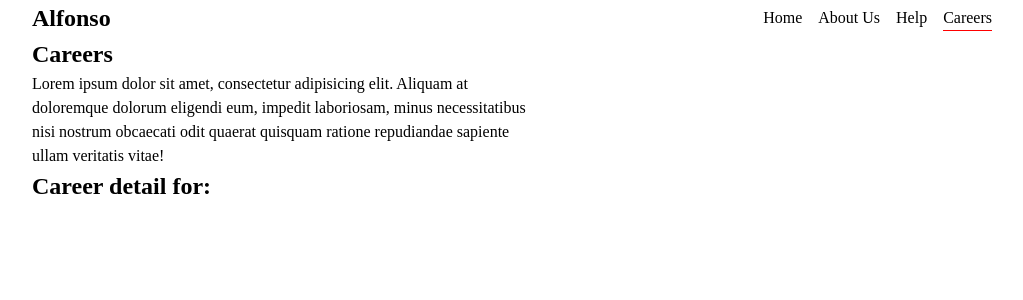
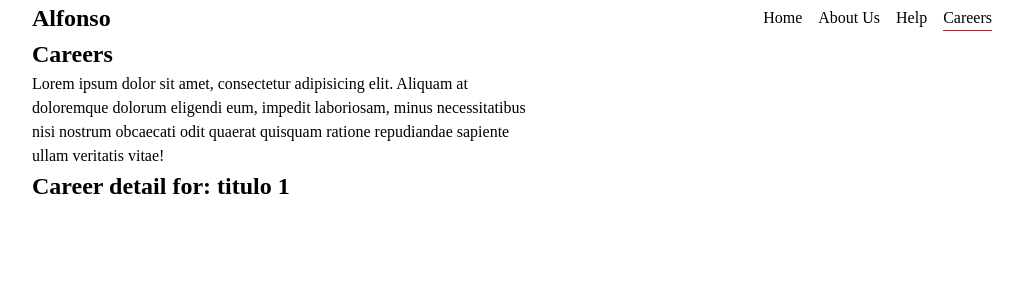
Before and after one commit to Foparty/REACTROUTER610, a React (Vite) app: page /careers/1 in a window 1280 px wide. Shown: the top 300 px of the page, without its empty margins (128-1151 px from the left). Built offline with nearby package versions, Linux system fonts and the light colour scheme.

Commit message:
test github pages

```diff
--- a/src/pages/careers/CareerDetails.jsx
+++ b/src/pages/careers/CareerDetails.jsx
@@ -18,6 +18,6 @@ export default CareerDetails;
 
 export const careerDetailsLoader = ({ params }) => {
   const { id } = params;
-    const res = `${careers}/` + id;
+  const res = careers.find((id) => id === id);
   return res;
 };
--- a/src/pages/careers/Careers.jsx
+++ b/src/pages/careers/Careers.jsx
@@ -18,8 +18,8 @@ const Careers = () => {
 };
 export default Careers;
 
-export const careersLoader = () => {
-    const response = careers;
+export const careersLoader = async () => {
+  const res = await fetch('https://foparty.github.io/data/careers');
 
-    return response;
+  return res.json();
 };
```
Also changed, not shown: .eslintrc.json. Lines whose indentation alone changed are shown as unchanged.
